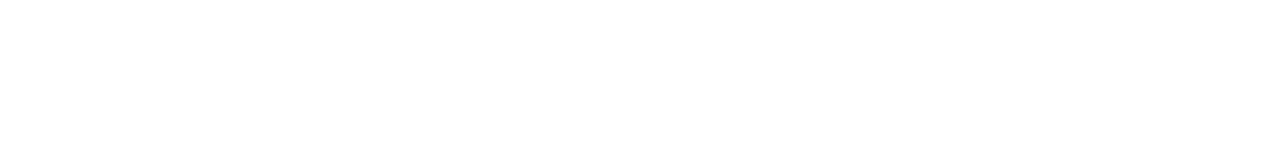
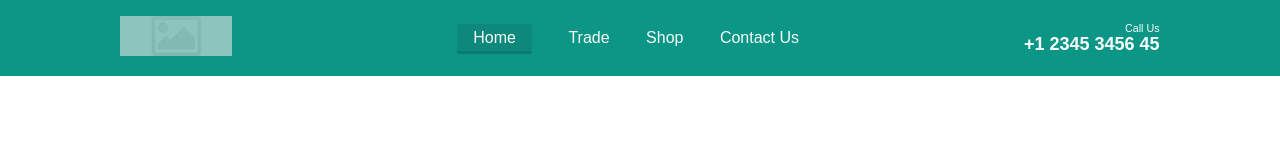
Before and after one commit to MichealMoris/solar-energy-website, a plain HTML site: page index.html in a window 1280 px wide. Drawn offline with Linux system fonts and the light colour scheme.

Commit message:
Navbar added.

```diff
--- a/index.html
+++ b/index.html
@@ -8,6 +8,24 @@
     <link rel="stylesheet" href="style/style.css">
 </head>
 <body>
-
+    <!--Start of Navbar-->
+    <nav class="navbar">
+        <div class="brand">
+            <img src="assets/brand_img.png" alt="brand_img">
+        </div>
+        <div class="items">
+            <ul>
+                <li class="active"><a href="#home">Home</a></li>
+                <li><a href="#trade">Trade</a></li>
+                <li><a href="#shope">Shop</a></li>
+                <li><a href="#contact-us">Contact Us</a></li>
+            </ul>
+        </div>
+        <div class="contact-info">
+            <h6>Call Us</h6>
+            <h5>+1 2345 3456 45</h5>
+        </div>
+    </nav>
+    <!--End of Navbar-->
 </body>
 </html>
--- a/style/style.css
+++ b/style/style.css
@@ -0,0 +1,55 @@
+*{
+    margin: 0;
+    padding: 0;
+    font-family: sans-serif;
+}
+
+/*Start of Navbar*/
+.navbar{
+    background-color: #0b9686;
+    color: #f8fcfb;
+    display: flex;
+    justify-content: space-around;
+    align-items: center;
+    padding: 1rem;
+}
+
+.navbar .brand img{
+    opacity: .6;
+    width: 7rem;
+    height: 2.5rem;
+    object-fit: cover;
+}
+
+.navbar .items ul{
+    list-style: none;
+}
+
+.navbar .items ul li{
+    display: inline;
+    margin-left: 1rem;
+    margin-right: 1rem;
+}
+
+.navbar .items ul .active{
+    background-color: #0d887a;
+    padding: .3rem 1rem;
+    border-bottom: .2rem #097c6f solid;
+    border-radius: .2rem;
+}
+
+.navbar .items ul li a{
+    text-decoration: none;
+    color: #f8fcfb;
+}
+
+.navbar .contact-info h6{
+    font-weight: normal;
+    text-align: end;
+}
+
+.navbar .contact-info h5{
+    font-weight: bolder;
+    font-size: large;
+}
+/*End of Navbar*/
```
Also changed, not shown: assets/brand_img.png (added), script/main.js (added), 1 other file.
